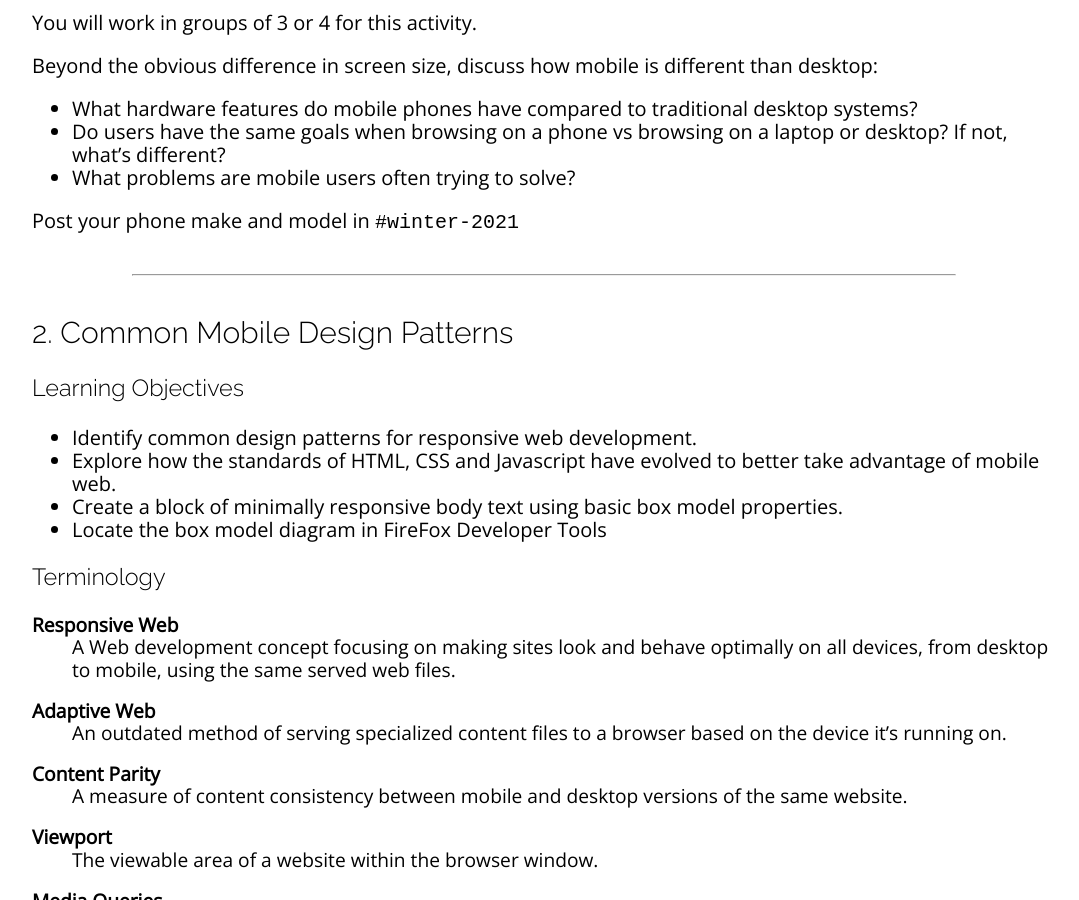
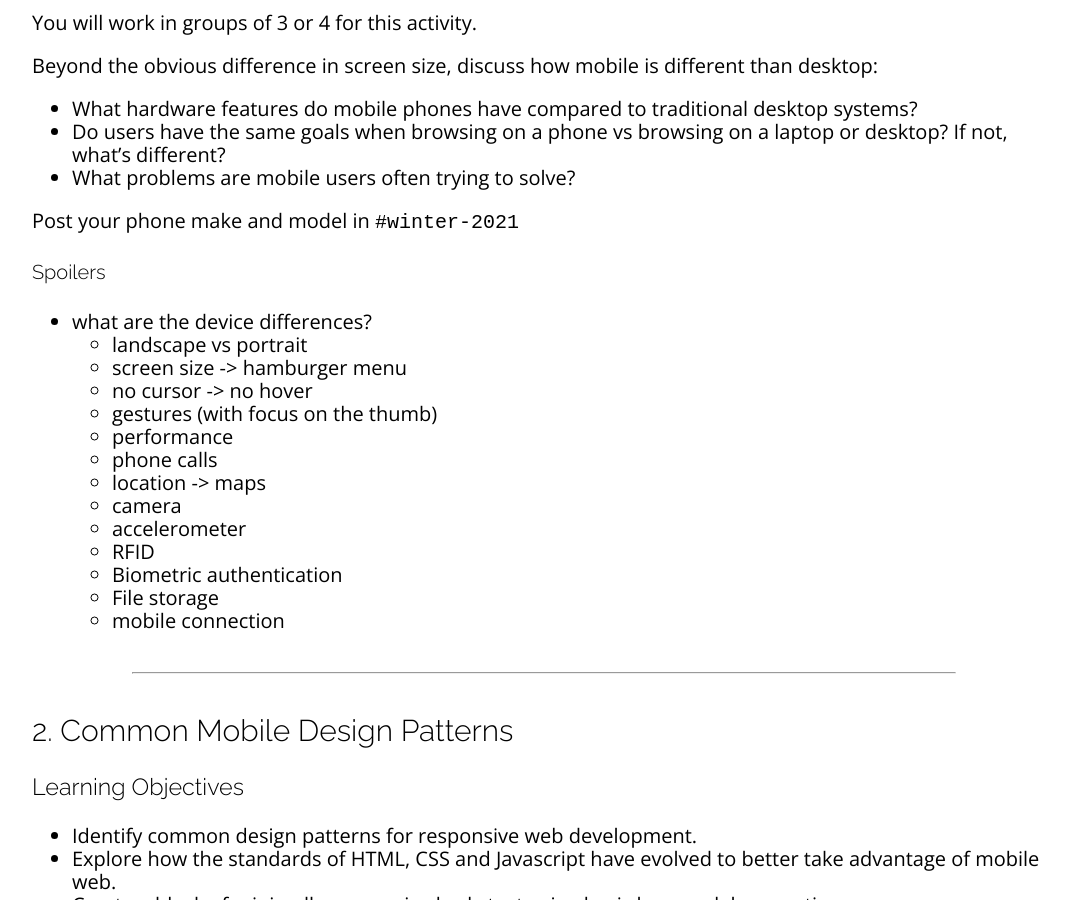
Before and after one commit to sait-wbdv/winter-2021, a Jekyll site: the page built from _posts/2021-01-18-responsive-web.md, in a window 1280 px wide and 900 px high, scrolled down 1648 px. Shown: the whole window, without its empty margins (96-1175 px from the left). Built offline with Jekyll 4.4.1, drawn with Linux system fonts in a browser that asks for light colours; nearby versions of some CDN libraries.

Commit message:
added discussion spoilers

```diff
--- a/_posts/2021-01-18-responsive-web.md
+++ b/_posts/2021-01-18-responsive-web.md
@@ -50,7 +50,6 @@ Beyond the obvious difference in screen size, discuss how mobile is different th
 
 Post your phone make and model in `#winter-2021`
 
-{% comment %}
 #### Spoilers
 - what are the device differences?
   - landscape vs portrait
@@ -62,8 +61,11 @@ Post your phone make and model in `#winter-2021`
   - location -> maps
   - camera
   - accelerometer
+  - RFID
+  - Biometric authentication
+  - File storage
+  - mobile connection
 
-{% endcomment %}
 ---
 
 ## 2. Common Mobile Design Patterns
```
